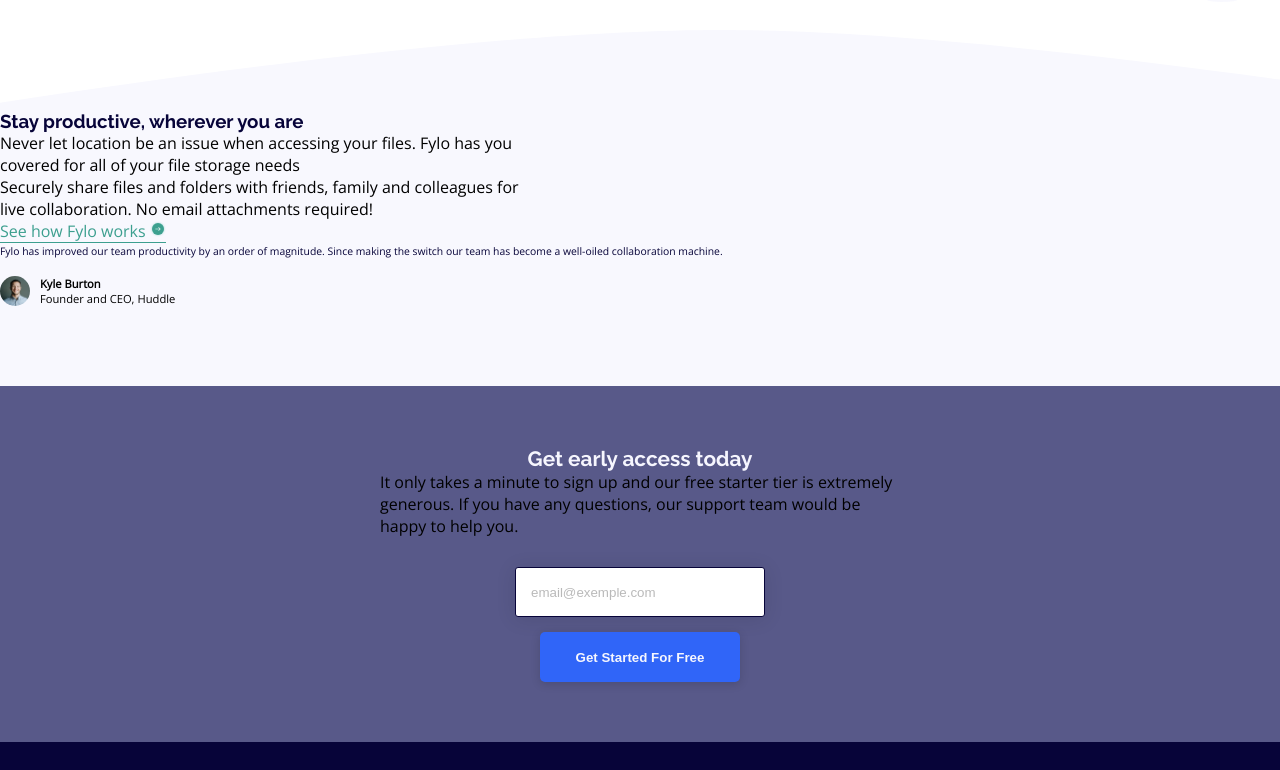
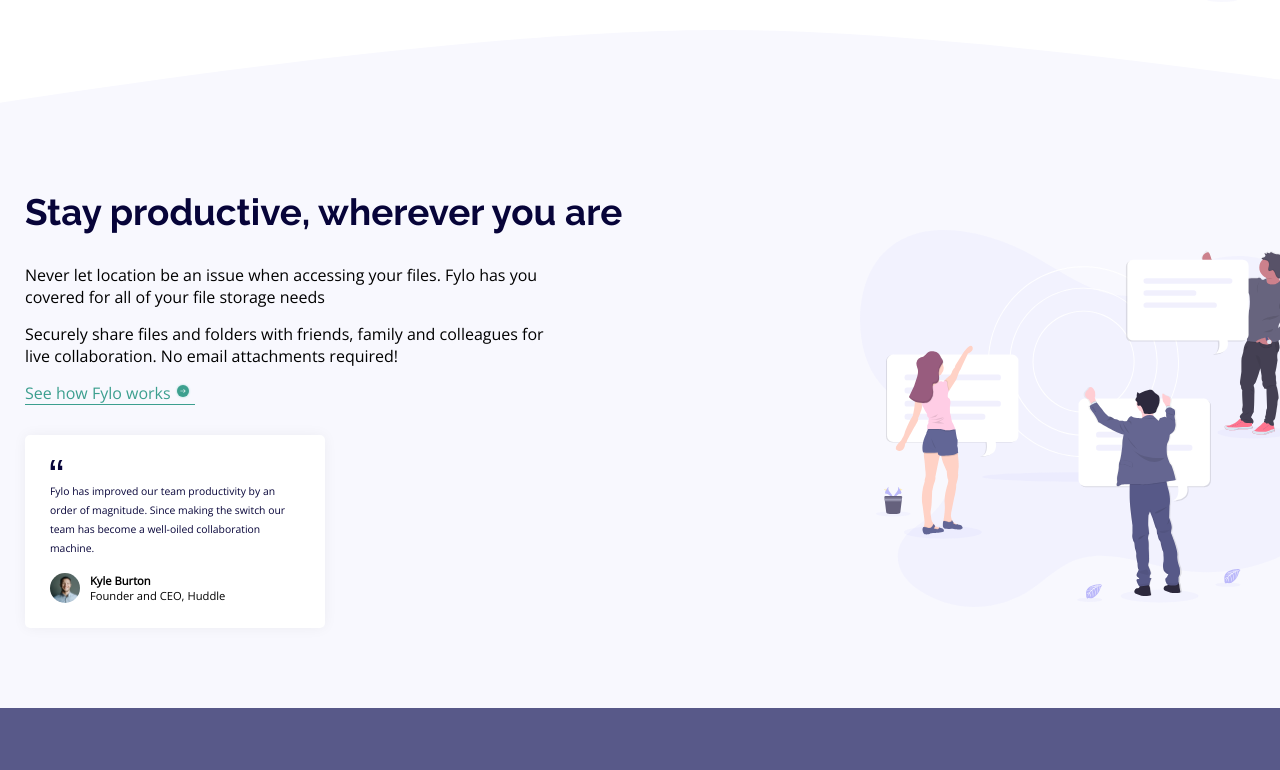
Before and after one commit to kdumagalhaes/fylo-landing-page-reactjs, a React (Create React App) app: page / in a window 1280 px wide. Shown: the part 606-1376 px from the top of the page. Built offline with nearby package versions, Linux system fonts and the light colour scheme.

Commit message:
finished second div

```diff
--- a/src/components/CTA/InfoLinks/InfoLinkStyles.js
+++ b/src/components/CTA/InfoLinks/InfoLinkStyles.js
@@ -8,14 +8,16 @@
   color: var(--moderate-cyan);
   width: 170px;
   opacity: 1;
+  display: block;
   transition: opacity 0.3s;
+  text-align: left;
+  margin: ${({ margin }) => margin};
+
   &:hover {
     opacity: 0.75;
   }
 
   @media (max-width: 375px) {
     text-align: center;
-    display: block;
-    margin: ${({margin}) => margin};
   }
 `;
--- a/src/components/CTA/Paragraphs/Paragraph.js
+++ b/src/components/CTA/Paragraphs/Paragraph.js
@@ -1,9 +1,9 @@
 import React from 'react'
 import {ParagraphTag} from './ParagraphsStyles'
 
-const Paragraph = ({children, color, textAlign, marginTop, padding}) => {
+const Paragraph = ({children, color, textAlign, margin, padding, marginResponsive}) => {
     return (
-        <ParagraphTag color={color} textAlign={textAlign} marginTop={marginTop} padding={padding}>
+        <ParagraphTag color={color} textAlign={textAlign} margin={margin} marginResponsive={marginResponsive} padding={padding}>
             {children}
         </ParagraphTag>
     )
--- a/src/components/CTA/Paragraphs/ParagraphsStyles.js
+++ b/src/components/CTA/Paragraphs/ParagraphsStyles.js
@@ -2,11 +2,12 @@
 
 export const ParagraphTag = styled.div`
 max-width: 520px;
+margin: ${({margin}) => margin};
 
 @media (max-width: 375px) {
     color: ${({color}) => color};
     text-align: ${({textAlign}) => textAlign};
-    margin-top: ${({marginTop}) => marginTop};
+    margin: ${({marginResponsive}) => marginResponsive};
     padding: ${({padding}) => padding}
 }
 `;
--- a/src/components/CTA/Titles/BigTitle/BigTitle.js
+++ b/src/components/CTA/Titles/BigTitle/BigTitle.js
@@ -1,9 +1,9 @@
 import React from 'react'
 import {BigTitleTag} from './BigTitleStyles'
 
-const BigTitle = ({text}) => {
+const BigTitle = ({text, padding, margin}) => {
     return (
-        <BigTitleTag>
+        <BigTitleTag padding={padding} margin={margin}>
             {text}
         </BigTitleTag>
     )
--- a/src/components/CTA/Titles/BigTitle/BigTitleStyles.js
+++ b/src/components/CTA/Titles/BigTitle/BigTitleStyles.js
@@ -2,15 +2,15 @@
 
 export const BigTitleTag = styled.h2`
   font-family: 'Raleway', sans-serif;
-  font-size: 2.5rem;
+  font-size: 2.3rem;
   color: var(--very-dark-blue);
   width: 100%;
-  max-width: 520px;
-  margin: 120px 0 20px 0;
+  max-width: 600px;
+  margin: ${({margin}) => margin};
 
 @media (max-width: 375px) {
   text-align: center;
   font-size: 1.6rem;
-  padding-top: 280px;
+  padding: 280px;
 }
 `
--- a/src/components/Divs/SecureLocation/SecureLocation.js
+++ b/src/components/Divs/SecureLocation/SecureLocation.js
@@ -9,7 +9,7 @@
   return (
     <SecureLocationDiv>
       <div>
-      <BigTitle text="All your files in one secure location, accessible anywhere." />
+      <BigTitle text="All your files in one secure location, accessible anywhere." margin="120px 0 20px 0"/>
       <Paragraph
         fontColor="var(--very-dark-blue)"
         textAlign="center"
--- a/src/components/Divs/StayProductive/StayProductive.js
+++ b/src/components/Divs/StayProductive/StayProductive.js
@@ -1,6 +1,6 @@
 import React, {Fragment} from 'react';
-import { StayProductiveDiv, BgCurveSpan } from './StayProductiveStyles';
-import SmallTitle from '../../CTA/Titles/SmallTitles/SmallTitle';
+import { StayProductiveDiv, BgCurveSpan, ContentDiv } from './StayProductiveStyles';
+import BigTitle from '../../CTA/Titles/BigTitle/BigTitle'
 import Paragraph from '../../CTA/Paragraphs/Paragraph';
 import InfoLink from '../../CTA/InfoLinks/InfoLink'
 import ArrowIcon from '../../../assets/icon-arrow.svg'
@@ -12,21 +12,23 @@
     <Fragment>
       <BgCurveSpan></BgCurveSpan>
     <StayProductiveDiv>
-      <SmallTitle
+      <ContentDiv>
+      <BigTitle
         text="Stay productive, wherever you are"
-        color="var(--very-dark-blue)"
-        padding="380px"
+        padding="0"
+        margin="0 0 30px 0"
       />
-      <Paragraph color="var(--desaturated-blue)" marginTop="30px" padding="var(--safe-area-padding)">
+      <Paragraph color="var(--desaturated-blue)" marginResponsive="30px" padding="var(--safe-area-padding)">
         Never let location be an issue when accessing your files. Fylo has you
         covered for all of your file storage needs
       </Paragraph>
-      <Paragraph color="var(--desaturated-blue)" marginTop="20px" padding="var(--safe-area-padding)">
+      <Paragraph color="var(--desaturated-blue)" margin="15px 0" marginResponsive="20px" padding="var(--safe-area-padding)">
         Securely share files and folders with friends, family and colleagues for
         live collaboration. No email attachments required!
       </Paragraph>
-      <InfoLink url="/#" margin="30px auto 0">See how Fylo works <img src={ArrowIcon} alt="arrow icon"/></InfoLink>
+      <InfoLink url="/#" margin="0 0 30px">See how Fylo works <img src={ArrowIcon} alt="arrow icon"/></InfoLink>
       <TestimonialCard margin="50px auto 0" imageUrl={TestimonialAvatar} name="Kyle Burton" role="Founder and CEO, Huddle"/>
+      </ContentDiv>
     </StayProductiveDiv>
     </Fragment>
   );
--- a/src/components/Divs/StayProductive/StayProductiveStyles.js
+++ b/src/components/Divs/StayProductive/StayProductiveStyles.js
@@ -1,10 +1,17 @@
 import styled from 'styled-components';
-import BgCurveMobile from '../../../assets/bg-curve-mobile.svg'
-import BgCurveDesktop from '../../../assets/bg-curve-desktop.svg'
+import BgCurveMobile from '../../../assets/bg-curve-mobile.svg';
+import BgCurveDesktop from '../../../assets/bg-curve-desktop.svg';
 import Illustration2 from '../../../assets/illustration-2.svg';
 
-export const BgCurveSpan = styled.span `
-display: block;
+export const ContentDiv = styled.div`
+  width: 100%;
+  max-width: 1340px;
+  margin: 0 auto;
+  padding: var(--safe-area-padding);
+`;
+
+export const BgCurveSpan = styled.span`
+  display: block;
   height: 80px;
   width: 100%;
   background-image: url(${BgCurveDesktop});
@@ -14,17 +21,22 @@
     height: 40px;
     background-image: url(${BgCurveMobile});
   }
-`
+`;
 
 export const StayProductiveDiv = styled.div`
   width: 100%;
   height: auto;
   background-color: #f8f8fe;
   margin: 0 auto 0;
-  padding-bottom: 80px;
+  padding: 80px 0 80px 0;
+  background-image: url(${Illustration2});
+  background-repeat: no-repeat;
+  background-size: 500px;
+  background-position-x: 860px;
+  background-position-y: 120px;
+
 
   @media (max-width: 375px) {
-    background-image: url(${Illustration2});
     background-repeat: no-repeat;
     background-size: 340px;
     background-position: center;
--- a/src/components/TestimonialCards/TestimonialCardStyles.js
+++ b/src/components/TestimonialCards/TestimonialCardStyles.js
@@ -1,25 +1,31 @@
 import styled from 'styled-components';
+import IconQuotes from '../../../src/assets/icon-quotes.svg'
 
 export const TestimonialCardStyle = styled.div`
-  @media (max-width: 375px) {
   width: 100%;
   max-width: 300px;
   height: auto;
   background-color: #fff;
   border-radius: 5px;
   padding: 25px;
-    margin: ${({ margin }) => margin};
   box-shadow: 0px 0px 14px 0px rgba(0, 0, 0, 0.05);
 
+  @media (max-width: 375px) {
+    margin: ${({ margin }) => margin};
   }
 `;
 
-export const QuoteIcon = styled.span `
+export const QuoteIcon = styled.span`
+  display: block;
+  height: 12px;
+  width: 15px;
+  margin-bottom: 10px;
+  background-image: url(${IconQuotes});
+  background-repeat: no-repeat;
+`;
 
-`
-
-export const TestimonialParagraph = styled.p `
+export const TestimonialParagraph = styled.p`
   font-size: 0.65rem;
   color: var(--very-dark-blue);
   line-height: 19px;
-`
+`;
```
Lines whose indentation alone changed are shown as unchanged.
